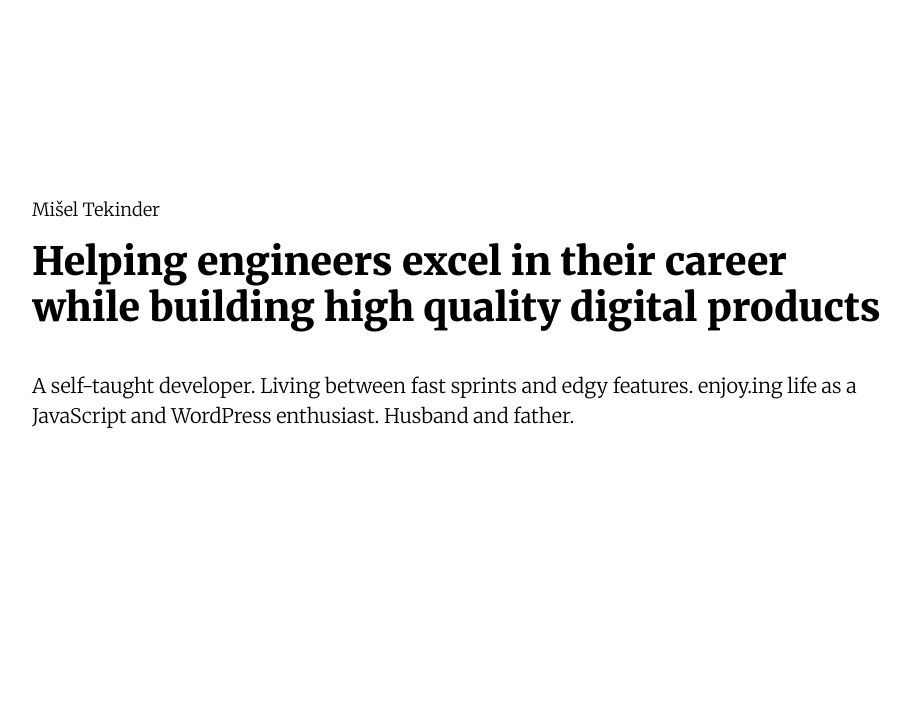
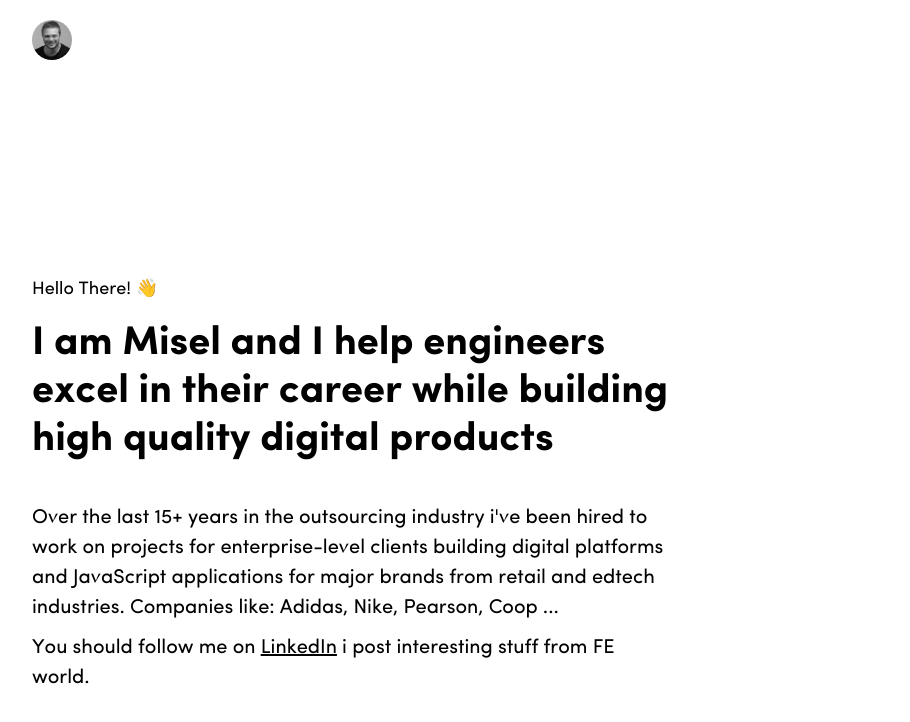
Before and after one commit to tekindermisel/personal_website, a Gatsby site: page / in a window 1280 px wide. Shown: the whole page, without its empty margins (68-978 px from the left). Built offline with nearby package versions, Linux system fonts and the light colour scheme; Gatsby itself is replaced by a stand-in of ours.

Commit message:
New Landing Page

```diff
--- a/gatsby-config.ts
+++ b/gatsby-config.ts
@@ -16,7 +16,7 @@ const config: GatsbyConfig = {
     {
       resolve: 'gatsby-plugin-manifest',
       options: {
-        "icon": "src/images/icon.png"
+        "icon": "src/images/misel-tekinder.png"
       }
     },
     "gatsby-plugin-sharp",
--- /dev/null
+++ b/src/components/Footer/Footer.module.css
@@ -0,0 +1,3 @@
+.footer {
+    /*  */
+}
--- /dev/null
+++ b/src/components/Footer/index.tsx
@@ -0,0 +1,15 @@
+// Dependency
+import React from "react";
+
+// Styles
+import * as styles from "./Footer.module.css";
+
+// Template
+const Footer = () => {
+
+    return (
+        <footer className={styles.footer}></footer>
+    )
+};
+
+export default Footer;
--- /dev/null
+++ b/src/components/Header/Header.module.css
@@ -0,0 +1,10 @@
+.header {
+  padding: 20px 0 20px 100px;
+}
+
+.header__logo {
+  width: 40px;
+  height: 40px;
+  border-radius: 50%;
+  overflow: hidden;
+}
--- /dev/null
+++ b/src/components/Header/index.tsx
@@ -0,0 +1,23 @@
+// Dependency
+import React from "react";
+import { Link } from "gatsby";
+import { StaticImage } from "gatsby-plugin-image"
+
+// Styles
+import * as styles from "./Header.module.css";
+
+// Template
+const Header = () => {
+
+  return (
+    <header className={styles.header}>
+      <Link to={'/'}>
+        <div className={styles.header__logo}>
+          <StaticImage src={'./../../images/misel-tekinder.png'} alt={''} />
+        </div>
+      </Link>
+    </header>
+  )
+};
+
+export default Header;
--- a/src/components/Headline/Headline.module.css
+++ b/src/components/Headline/Headline.module.css
@@ -1,5 +1,6 @@
 .headline {
     /* margin-left: 50px; */
+    /* color: #dbedf3; */
 }
 
 .headline__subtitle {
@@ -9,8 +10,8 @@
 }
 
 .headline__title {
-    font-size: 39px;
-    font-weight: 900;
+    font-family: 'Sofia Pro Bold';
+    font-size: 40px;
     line-height: 1.2;
     margin: 0 0 1em 0;
 }
@@ -21,3 +22,10 @@
     margin: 0;
     font-weight: 300;
 }
+
+.headline__description + .headline__description { margin-top: .5em; }
+
+.headline__description a {
+    color: #000000;
+    text-decoration: underline;
+}
--- a/src/components/Headline/index.tsx
+++ b/src/components/Headline/index.tsx
@@ -5,9 +5,11 @@ import * as styles from "./Headline.module.css";
 const Headline = () => {
   return (
     <div className={`${styles.headline}`}>
-        <p className={styles.headline__subtitle}>Mišel Tekinder</p>
-        <h1 className={styles.headline__title}>Helping engineers excel in their career while building high quality digital products</h1>
-        <p className={styles.headline__description}>A self-taught developer. Living between fast sprints and edgy features. enjoy.ing life as a JavaScript and WordPress enthusiast. Husband and father.</p>
+        <p className={styles.headline__subtitle}>Hello There! 👋</p>
+        <h1 className={styles.headline__title}>I am Misel and I help engineers excel in their career while building high quality digital products</h1>
+        <p className={styles.headline__description}>Over the last 15+ years in the outsourcing industry i've been hired to work on projects for enterprise-level clients building digital platforms and JavaScript applications for major brands from retail and edtech industries. Companies like: Adidas, Nike, Pearson, Coop ...</p>
+        <p className={styles.headline__description}></p>
+        <p className={styles.headline__description}>You should follow me on <a href={'https://www.linkedin.com/in/miseltekinder/'} target="_blank">LinkedIn</a> i post interesting stuff from FE world.</p>
     </div>
   )
 };
--- /dev/null
+++ b/src/components/SEO/index.tsx
@@ -0,0 +1,20 @@
+// Dependency
+import React from "react";
+
+// Types
+type SEOType = {
+  title: string;
+  children?: JSX.Element | JSX.Element[];
+}
+
+// Template
+const SEO = ({ title, children }: SEOType) => {
+  return (
+    <>
+      <title>{title}</title>
+      {children}
+    </>
+  )
+}
+
+export default SEO;
--- a/src/pages/index.tsx
+++ b/src/pages/index.tsx
@@ -1,16 +1,29 @@
+// Dependency
 import * as React from "react";
-import type { HeadFC, PageProps } from "gatsby";
+import type { HeadProps, PageProps } from "gatsby";
 
+// Components
+import SEO from "../components/SEO";
+import Header from "../components/Header";
 import Headline from "../components/Headline";
+import Footer from "../components/Footer";
 
-const IndexPage: React.FC<PageProps> = () => {
+// Template
+const IndexPage = (props: PageProps) => {
   return (
-    <main className={''}>
-      <Headline />
-    </main>
+    <>
+      <Header />
+      <main>
+        <Headline />
+      </main>
+      <Footer />
+    </>
   )
 };
 
 export default IndexPage;
 
-export const Head: HeadFC = () => <title>Mišel Tekinder | FE Tech Lead</title>;
+
+export const Head = (props: HeadProps) => {
+  <SEO title={'Front-end Tech Lead | Mišel Tekinder'}></SEO>
+};
--- a/src/styles/global.css
+++ b/src/styles/global.css
@@ -1,3 +1,18 @@
+
+@font-face {
+  font-family: 'Sofia Pro';
+  src: url('./../../static/fonts/Sofia\ Pro\ Regular.woff') format('woff'); /* Modern Browsers */
+  font-style:   normal;
+  font-weight:  400;
+}
+
+@font-face {
+  font-family: 'Sofia Pro Bold';
+  src: url('./../../static/fonts/Sofia\ Pro\ Bold.woff') format('woff');
+  font-style:   normal;
+  font-weight:  800;
+}
+
 /* #############################################################################
    #############################################################################
 
@@ -5,12 +20,14 @@
 */
 
 html, body {
-    margin: 0;
-    padding: 0;
-    height: 100vh;
-    font-size: 16px;
-    color: #000;
-    font-family: 'Merriweather', sans-serif;
+  margin: 0;
+  padding: 0;
+  height: 100vh;
+  font-size: 18px;
+  color: #000000;
+  /* font-family: 'Merriweather', sans-serif; */
+  font-family: 'Sofia Pro';
+  background-color: #ffffff;
 }
 
 article,
@@ -23,65 +40,7 @@ section {
 }
 
 main {
-    padding-left: 100px;
-    padding-top: 200px;
-    max-width: 850px;
+  padding-left: 100px;
+  padding-top: 200px;
+  max-width: 640px;
 }
-
-
-
-/* #############################################################################
-   #############################################################################
-
-    Header Styles
-*/
-/*
-.header {
-    height: 100vh;
-    display: flex;
-    flex-flow: row nowrap;
-    align-items: center;
-}
-
-.header { justify-content: center; }
-
-    .header > section {padding: 0 1em;}
-
-    .header__title {
-        font-size: .7rem;
-        font-weight: 300;
-        margin: 0 0 1em 0;
-    }
-
-    .header__subtitle {
-        font-size: 1.5rem;
-        font-weight: 900;
-        line-height: 1.2;
-        margin: 0 0 1em 0;
-    }
-
-    .header__intro {
-        font-size: .8rem;
-        line-height: 1.5;
-        margin: 0;
-        font-weight: 300;
-    }
-
-@media all and (max-width: 680px) {
-    .header > section { max-width: 450px; }
-}
-
-@media all and (min-width: 681px) and (max-width: 1099px) {
-    html { font-size: 22px; }
-    .header > section { max-width: 610px; }
-}
-
-@media all and (min-width: 1100px) and (max-width: 1400px) {
-    html { font-size: 26px; }
-    .header > section { max-width: 770px; }
-}
-
-@media all and (min-width: 1401px) {
-    html { font-size: 36px; }
-    .header > section { max-width: 1100px; }
-} */
```
Also changed, not shown: src/images/misel-tekinder.png (added), static/fonts/Sofia Pro Bold.woff (added), static/fonts/Sofia Pro Regular.woff (added), 3 other files.
